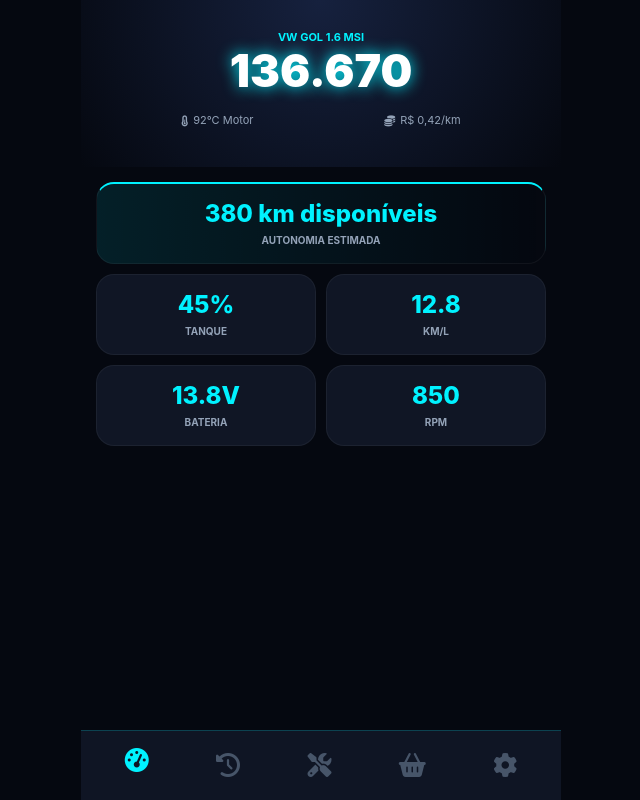
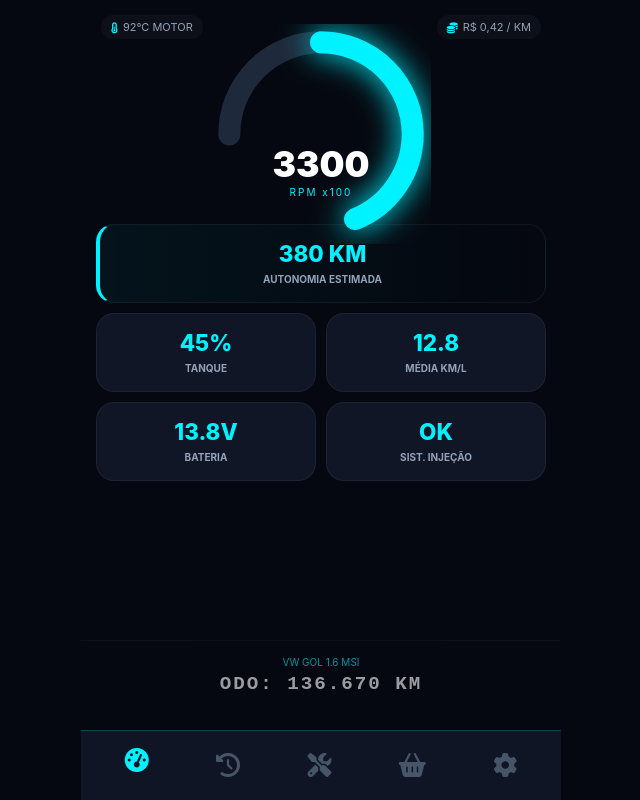
Before and after one commit to Originalrj/meu-carro-obd2, a plain HTML site: page index.html in a window 1280 px wide. Shown: the whole page, without its empty margins (319-959 px from the left). Drawn offline with Linux system fonts and the light colour scheme.

Commit message:
Versão 8.2

```diff
--- a/index.html
+++ b/index.html
@@ -3,7 +3,7 @@
 <head>
     <meta charset="UTF-8">
     <meta name="viewport" content="width=device-width, initial-scale=1.0">
-    <title>AutoGestão X - Full Assistant</title>
+    <title>AutoGestão X - Cockpit v6.0</title>
     <style>
         :root {
             --bg: #050810; --card: #101625; --accent: #00f2ff;
@@ -11,26 +11,40 @@
             --warning: #ffaa00; --text: #e2e8f0;
         }
 
-        /* Layout para fixar ícones no rodapé */
+        /* Reset e Estrutura Base */
         html, body { height: 100%; margin: 0; padding: 0; background: var(--bg); overflow: hidden; }
         body { font-family: 'Inter', sans-serif; color: var(--text); display: flex; flex-direction: column; }
 
         .container { max-width: 480px; margin: 0 auto; flex: 1; display: flex; flex-direction: column; width: 100%; height: 100%; }
-        .content-area { flex: 1; overflow-y: auto; padding-bottom: 20px; }
+        .content-area { flex: 1; overflow-y: auto; padding-bottom: 20px; position: relative; }
 
-        /* Dashboard */
-        .telemetry-header { padding: 30px 20px; text-align: center; background: radial-gradient(circle at top, #16213e, #050810); position: relative; }
-        .odometer { font-size: 2.8rem; font-weight: 900; color: #fff; text-shadow: 0 0 15px var(--accent); margin-bottom: 5px; }
-        .mini-stats { display: flex; justify-content: space-around; padding: 10px 15px; }
-        .mini-item { font-size: 11px; color: #94a3b8; display: flex; align-items: center; gap: 5px; }
+        /* HEADER & MINI STATS */
+        .header-stats { padding: 15px 20px 5px; display: flex; justify-content: space-between; background: #050810; }
+        .mini-badge { font-size: 11px; color: #94a3b8; display: flex; align-items: center; gap: 5px; background: rgba(255,255,255,0.03); padding: 5px 10px; border-radius: 20px; }
+        .mini-badge i { color: var(--accent); }
 
-        .dash-grid { display: grid; grid-template-columns: 1fr 1fr; gap: 10px; padding: 15px; }
+        /* TACÔMETRO ANALÓGICO MODERNO */
+        .rpm-gauge-container { position: relative; width: 240px; height: 180px; margin: 0 auto; display: flex; justify-content: center; align-items: center; }
+        .gauge-svg { transform: rotate(-90deg); width: 220px; height: 220px; }
+        .gauge-bg { fill: none; stroke: #1e293b; stroke-width: 12; stroke-dasharray: 314; stroke-linecap: round; }
+        .gauge-fill { fill: none; stroke: var(--accent); stroke-width: 12; stroke-dasharray: 0 314; stroke-linecap: round; transition: stroke-dasharray 0.3s ease; filter: drop-shadow(0 0 8px var(--accent)); }
+
+        .rpm-display { position: absolute; top: 55%; text-align: center; }
+        .rpm-number { font-size: 2.2rem; font-weight: 900; color: #fff; display: block; margin-bottom: -5px; }
+        .rpm-unit { font-size: 10px; color: var(--accent); letter-spacing: 2px; }
+
+        /* DASHBOARD GRID */
+        .dash-grid { display: grid; grid-template-columns: 1fr 1fr; gap: 10px; padding: 0 15px 15px; }
         .gauge-card { background: var(--card); border: 1px solid rgba(255,255,255,0.05); border-radius: 18px; padding: 15px; text-align: center; }
-        .gauge-wide { grid-column: span 2; border-top: 2px solid var(--accent); background: linear-gradient(90deg, rgba(0,242,255,0.1), transparent); }
-        .gauge-val { font-size: 1.5rem; font-weight: 800; color: var(--accent); display: block; }
+        .gauge-wide { grid-column: span 2; border-left: 4px solid var(--accent); background: linear-gradient(90deg, rgba(0,242,255,0.05), transparent); }
+        .gauge-val { font-size: 1.4rem; font-weight: 800; color: var(--accent); display: block; }
         .gauge-lab { font-size: 10px; color: #94a3b8; text-transform: uppercase; font-weight: bold; }
 
-        /* Estilos Gerais */
+        /* ODÔMETRO NO PÉ DA ÁREA */
+        .bottom-odometer { text-align: center; padding: 15px; opacity: 0.6; border-top: 1px solid rgba(255,255,255,0.05); margin-top: auto; }
+        .odo-val { font-family: 'Courier New', monospace; font-size: 1.2rem; font-weight: bold; color: #fff; letter-spacing: 2px; }
+
+        /* OUTRAS TELAS */
         .glass-card { background: var(--card); padding: 15px; border-radius: 15px; margin: 15px; border: 1px solid rgba(255,255,255,0.05); }
         input, select { background: #1e293b; border: 1px solid #334155; color: white; padding: 12px; border-radius: 10px; width: 100%; box-sizing: border-box; margin-bottom: 10px; }
         .btn-main { background: var(--accent); color: #000; border: none; padding: 12px; border-radius: 10px; font-weight: 800; width: 100%; cursor: pointer; text-transform: uppercase; }
@@ -42,10 +56,11 @@
         .offer-card.selected { border-color: var(--accent); background: rgba(0, 242, 255, 0.1); }
         .badge-full { background: #ffee00; color: #000; font-size: 9px; font-weight: 900; padding: 2px 5px; border-radius: 3px; }
 
-        /* Rodapé Fixo */
+        /* NAVEGAÇÃO FIXA NO RODAPÉ */
         .bottom-dock { background: rgba(16, 22, 37, 0.98); backdrop-filter: blur(15px); display: flex; justify-content: space-around; padding: 20px 10px; border-top: 1px solid rgba(0, 242, 255, 0.2); }
         .dock-item { color: #475569; font-size: 1.5rem; cursor: pointer; transition: 0.3s; }
         .dock-item.active { color: var(--neon); transform: translateY(-5px); }
+
         .hidden { display: none; }
     </style>
     <link rel="stylesheet" href="https://cdnjs.cloudflare.com/ajax/libs/font-awesome/6.4.0/css/all.min.css">
@@ -55,21 +70,34 @@
 <div class="container">
     <div class="content-area">
 
-        <div id="scr-dash">
-            <div class="telemetry-header">
-                <div id="display-car-info" style="font-size: 11px; color: var(--accent); font-weight: bold;">VW GOL 1.6 MSI</div>
-                <div class="odometer" id="main-odometer">136.670</div>
-                <div class="mini-stats">
-                    <div class="mini-item"><i class="fas fa-thermometer-half"></i> 92°C Motor</div>
-                    <div class="mini-item"><i class="fas fa-coins"></i> R$ 0,42/km</div>
+        <div id="scr-dash" style="display: flex; flex-direction: column; height: 100%;">
+            <div class="header-stats">
+                <div class="mini-badge"><i class="fas fa-thermometer-half"></i> 92°C MOTOR</div>
+                <div class="mini-badge"><i class="fas fa-coins"></i> R$ 0,42 / KM</div>
+            </div>
+
+            <div class="rpm-gauge-container">
+                <svg class="gauge-svg" viewBox="0 0 120 120">
+                    <circle class="gauge-bg" cx="60" cy="60" r="50" stroke-dasharray="235" stroke-dashoffset="-235"></circle>
+                    <circle id="rpm-fill" class="gauge-fill" cx="60" cy="60" r="50" stroke-dasharray="0 314"></circle>
+                </svg>
+                <div class="rpm-display">
+                    <span class="rpm-number" id="rpm-val">850</span>
+                    <span class="rpm-unit">RPM x100</span>
                 </div>
             </div>
+
             <div class="dash-grid">
-                <div class="gauge-card gauge-wide"><span class="gauge-val" id="val-range">380 km disponíveis</span><span class="gauge-lab">Autonomia Estimada</span></div>
+                <div class="gauge-card gauge-wide"><span class="gauge-val">380 KM</span><span class="gauge-lab">Autonomia Estimada</span></div>
                 <div class="gauge-card"><span class="gauge-val">45%</span><span class="gauge-lab">Tanque</span></div>
-                <div class="gauge-card"><span class="gauge-val">12.8</span><span class="gauge-lab">KM/L</span></div>
+                <div class="gauge-card"><span class="gauge-val">12.8</span><span class="gauge-lab">Média KM/L</span></div>
                 <div class="gauge-card"><span class="gauge-val">13.8V</span><span class="gauge-lab">Bateria</span></div>
-                <div class="gauge-card"><span class="gauge-val">850</span><span class="gauge-lab">RPM</span></div>
+                <div class="gauge-card"><span class="gauge-val">OK</span><span class="gauge-lab">Sist. Injeção</span></div>
+            </div>
+
+            <div class="bottom-odometer">
+                <div id="display-car-info" style="font-size: 10px; margin-bottom: 5px; color: var(--accent);">VW GOL 1.6 MSI</div>
+                <div class="odo-val">ODO: 136.670 KM</div>
             </div>
         </div>
 
@@ -101,7 +129,7 @@
             <div id="cart-list"></div>
             <div class="glass-card" style="margin:20px 0 0 0">
                 <div style="display:flex; justify-content:space-between"><span>Total:</span><b id="total-val" style="color:var(--success)">R$ 0,00</b></div>
-                <button class="btn-main" style="background:var(--success); margin-top:10px">Comprar</button>
+                <button class="btn-main" style="background:var(--success); margin-top:10px">Comprar Agora</button>
             </div>
         </div>
 
@@ -131,9 +159,10 @@
 </div>
 
 <script>
+// LOGICA DE INTERFACE
 const db = [
-    {id:1, name:'Velas GOL 1.6', code:'NGK-BKR', cat:'catalog', prev:true, offers:[{s:'ML', p:180, t:'Full'}, {s:'Local', p:160, t:'3 dias'}]},
-    {id:2, name:'Óleo 5W40', code:'VW-508', cat:'catalog', prev:true, offers:[{s:'Oficial', p:240, t:'Full'}]}
+    {id:1, name:'Velas GOL 1.6', code:'NGK-BKR', cat:'catalog', prev:true, offers:[{s:'ML Oficial', p:180, t:'Full'}, {s:'Distribuidor', p:160, t:'3 dias'}]},
+    {id:2, name:'Óleo 5W40', code:'VW-508', cat:'catalog', prev:true, offers:[{s:'Oficial VW', p:240, t:'Full'}]}
 ];
 let app = { cart: [], history: JSON.parse(localStorage.getItem('h')) || [] };
 
@@ -147,6 +176,7 @@ function nav(s, el) {
 
 function toggleForm(id) { document.getElementById(id).classList.toggle('hidden'); }
 
+// HISTÓRICO
 function saveHistory() {
     const p = document.getElementById('hist-part').value;
     const k = document.getElementById('hist-km').value;
@@ -160,9 +190,10 @@ function saveHistory() {
 function renderHistory() {
     const cont = document.getElementById('history-list');
     cont.innerHTML = app.history.map(h => `<div class="glass-card" style="margin:0 0 10px 0; border-left:3px solid var(--accent)">
-        <small>${h.d}</small><br><b>${h.p}</b> - ${h.k} KM</div>`).join('');
+        <small>${h.d}</small><br><b>${h.p}</b> - ${parseInt(h.k).toLocaleString()} KM</div>`).join('');
 }
 
+// PEÇAS
 let activeTab = 'catalog';
 function tab(t) {
     activeTab = t;
@@ -175,9 +206,9 @@ function renderParts() {
     const term = document.getElementById('part-search').value.toLowerCase();
     const cont = document.getElementById('parts-display');
     cont.innerHTML = db.filter(p => (activeTab === 'catalog' || p.prev) && p.name.toLowerCase().includes(term))
-        .map(p => `<div class="glass-card" style="margin:10px 0; display:flex; justify-content:space-between">
-            <span><b>${p.name}</b></span>
-            <input type="checkbox" onchange="toCart(${p.id})" ${app.cart.find(c=>c.id===p.id)?'checked':''} style="width:20px">
+        .map(p => `<div class="glass-card" style="margin:10px 0; display:flex; justify-content:space-between; align-items:center">
+            <span><b>${p.name}</b><br><small>${p.code}</small></span>
+            <input type="checkbox" onchange="toCart(${p.id})" ${app.cart.find(c=>c.id===p.id)?'checked':''} style="width:22px; height:22px">
         </div>`).join('');
 }
 
@@ -197,15 +228,27 @@ function renderCart() {
             <b>${item.name}</b>
             ${item.offers.map((off, oIdx) => `<div class="offer-card ${item.sel===oIdx?'selected':''}" onclick="selOff(${iIdx},${oIdx})">
                 <div style="display:flex; justify-content:space-between"><span>${off.s}</span><span class="badge-full">${off.t}</span></div>
-                <b>R$ ${off.p}</b></div>`).join('')}</div>`;
+                <b>R$ ${off.p.toFixed(2)}</b></div>`).join('')}</div>`;
     }).join('');
     document.getElementById('total-val').innerText = "R$ " + total.toFixed(2);
 }
 
 function selOff(i, o) { app.cart[i].sel = o; renderCart(); }
+
+// CONFIG E SIMULAÇÃO
 function detect() { if(document.getElementById('vin-input').value.toUpperCase().startsWith('9BW')) document.getElementById('inp-model').value = "VW GOL 1.6 MSI"; }
 function saveCar() { document.getElementById('display-car-info').innerText = document.getElementById('inp-model').value; alert('Salvo!'); }
-function simulate() { nav('dash', document.querySelector('.dock-item')); alert('Falha P0301!'); }
+function simulate() { nav('dash', document.querySelector('.dock-item')); alert('Falha P0301 Detectada!'); }
+
+// ANIMAÇÃO RPM (SIMULADA)
+setInterval(() => {
+    if(document.getElementById('scr-dash').className !== 'hidden') {
+        const rpm = Math.floor(Math.random() * (45 - 8) + 8); // Simula entre 800 e 4500 RPM
+        document.getElementById('rpm-val').innerText = rpm * 100;
+        const dashArray = (rpm / 80) * 314; // Cálculo para o arco
+        document.getElementById('rpm-fill').style.strokeDasharray = `${dashArray} 314`;
+    }
+}, 1000);
 
 renderParts();
 </script>
```
